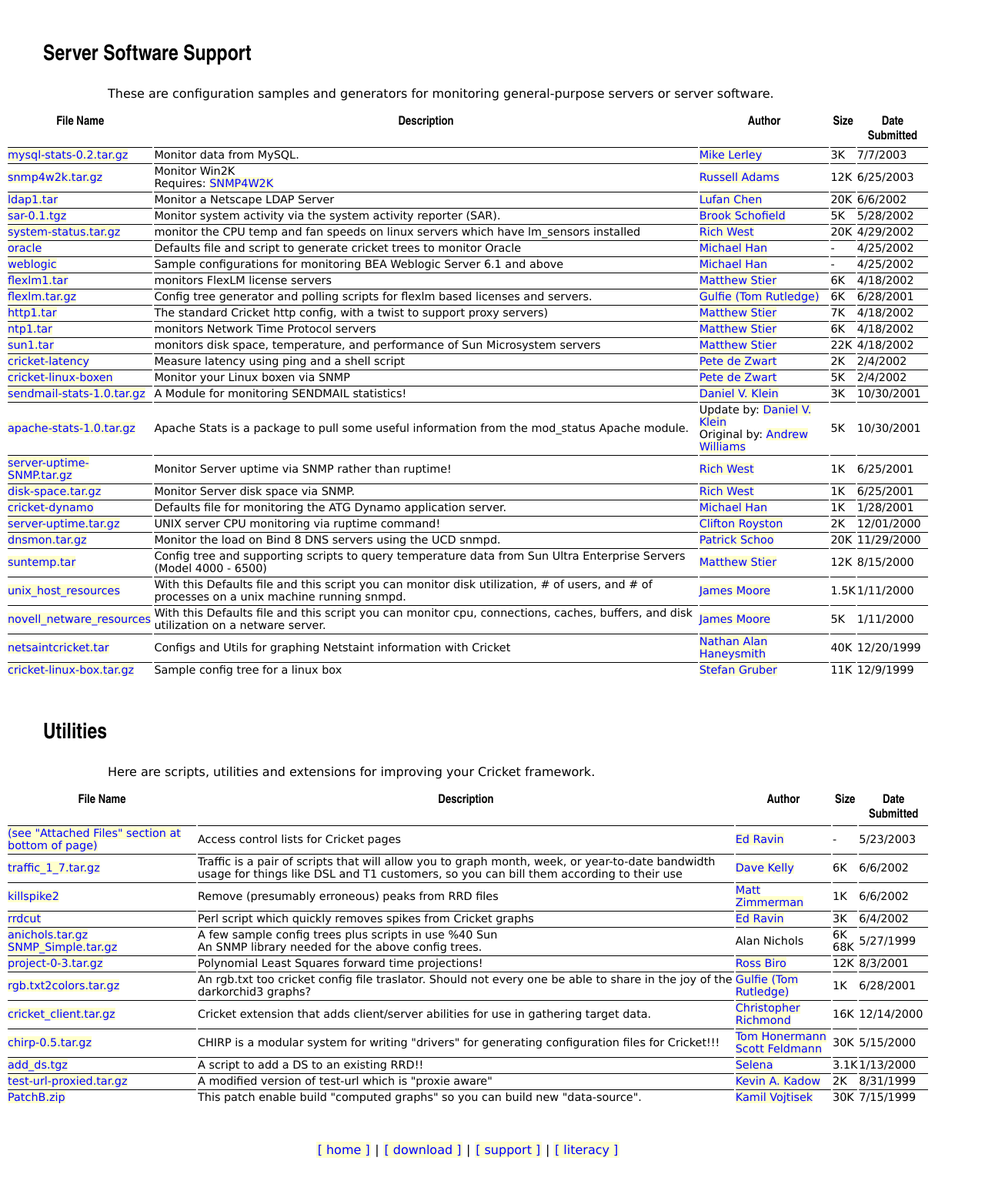
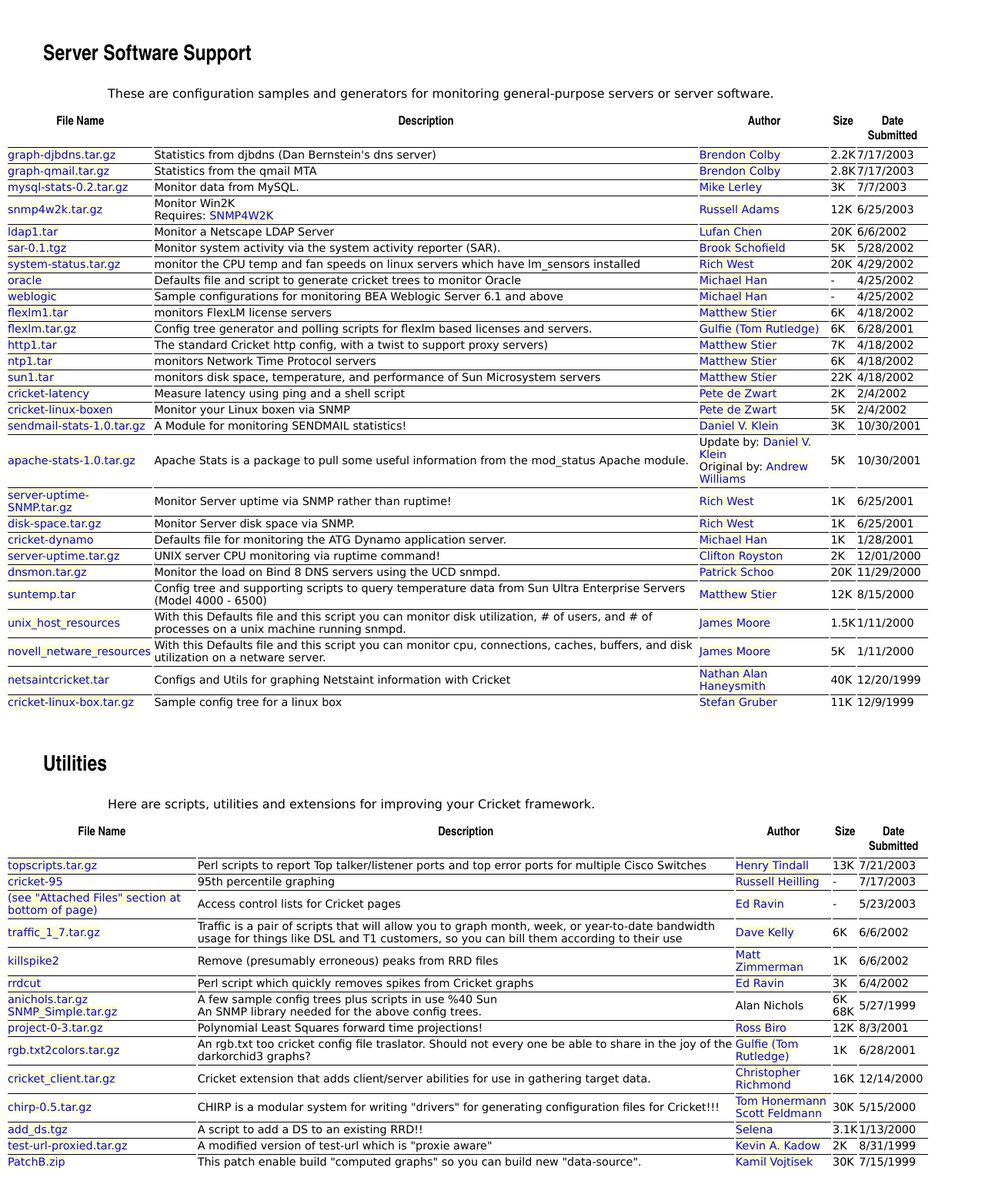
Before and after one commit to CricketRRD/CricketRRD.github.io, a PHP site: page /contrib/ in a window 1280 px wide. Shown: the part 914-2474 px from the top of the page at 77% size. Run offline with PHP 8.4, Linux system fonts and the light colour scheme.

Commit message:
a few new contribs

```diff
--- a/content/contrib/index.php
+++ b/content/contrib/index.php
@@ -169,6 +169,20 @@
                         <th> Author </th>
                         <th> Size </th>
                         <th> Date Submitted </th>
+                    </tr>
+                    <tr>
+                        <td> <a href="files/graph-djbdns.tar.gz">graph-djbdns.tar.gz</a> </td>
+                        <td> Statistics from djbdns (Dan Bernstein's dns server) <br> </td>
+                        <td> <a href="mailto:bren%40midco%2enet">Brendon Colby</a> </td>
+                        <td> 2.2K </td>
+                        <td> 7/17/2003 </td>
+                    </tr>
+                    <tr>
+                        <td> <a href="files/graph-qmail.tar.gz">graph-qmail.tar.gz</a> </td>
+                        <td> Statistics from the qmail MTA <br> </td>
+                        <td> <a href="mailto:bren%40midco%2enet">Brendon Colby</a> </td>
+                        <td> 2.8K </td>
+                        <td> 7/17/2003 </td>
                     </tr>
                     <tr>
                         <td> <a href="files/mysql-stats-0.2.tar.gz">mysql-stats-0.2.tar.gz</a> </td>
@@ -370,6 +384,20 @@
                         <th> Date Submitted </th>
                     </tr>
                     <tr>
+                        <td> <a href="files/topscripts.tar.gz">topscripts.tar.gz</a> </td>
+                        <td> Perl scripts to report Top talker/listener ports and top error ports for multiple Cisco Switches</td>
+                        <td> <a href="mailto:henry.tindall%40tindall%2ehomedns%2eorg">Henry Tindall</a> </td>
+                        <td> 13K </td>
+                        <td> 7/21/2003 </td>
+                    </tr>
+                    <tr>
+                        <td> <a href="http://www.ccie.org.uk/resources/cricket-95.html">cricket-95</a> </td>
+                        <td> 95th percentile graphing </td>
+                        <td> <a href="mailto:russell%40ccie%2eorg%2euk">Russell Heilling</a> </td>
+                        <td> - </td>
+                        <td> 7/17/2003 </td>
+                    </tr>
+                    <tr>
                         <td> <a href="http://sourceforge.net/tracker/index.php?func=detail&aid=742601&group_id=1210&atid=301210">(see "Attached Files" section at bottom of page)</a> </td>
                         <td> Access control lists for Cricket pages </td>
                         <td> <a href="mailto:eravin%40panix%2ecom">Ed Ravin</a> </td>
```
